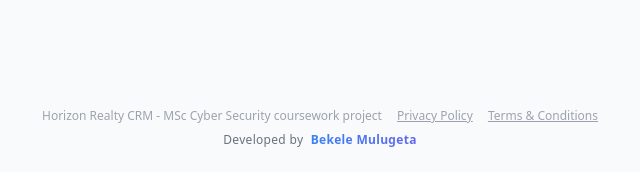
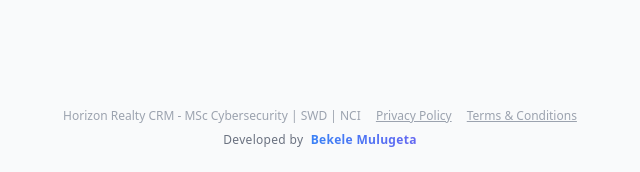
Before and after one commit to bekelemulugeta/horizon-realty-secure-crm, a Flask app: page /admin/audit-log in a window 1280 px wide. Shown: the part 628-800 px from the top of the page, without its empty margins (320-960 px from the left). Run offline with Flask 3, Linux system fonts and the light colour scheme; a user stored in the database is signed in; data that the repository does not hold is empty; parts of the project's set-up code (start-up, migrations or seed data) failed here and were passed over; some libraries are stand-ins or nearby versions.

```diff
--- a/app/templates/base.html
+++ b/app/templates/base.html
@@ -134,7 +134,7 @@
 
     <footer class="text-center text-xs text-gray-400 py-6 space-y-2">
         <div class="space-x-3">
-            <span>Horizon Realty CRM - MSc Cyber Security coursework project</span>
+            <span>Horizon Realty CRM - MSc Cybersecurity | SWD | NCI</span>
             <a href="{{ url_for('public.privacy') }}" class="hover:text-gray-600 underline">Privacy Policy</a>
             <a href="{{ url_for('public.terms') }}" class="hover:text-gray-600 underline">Terms &amp; Conditions</a>
         </div>
```
